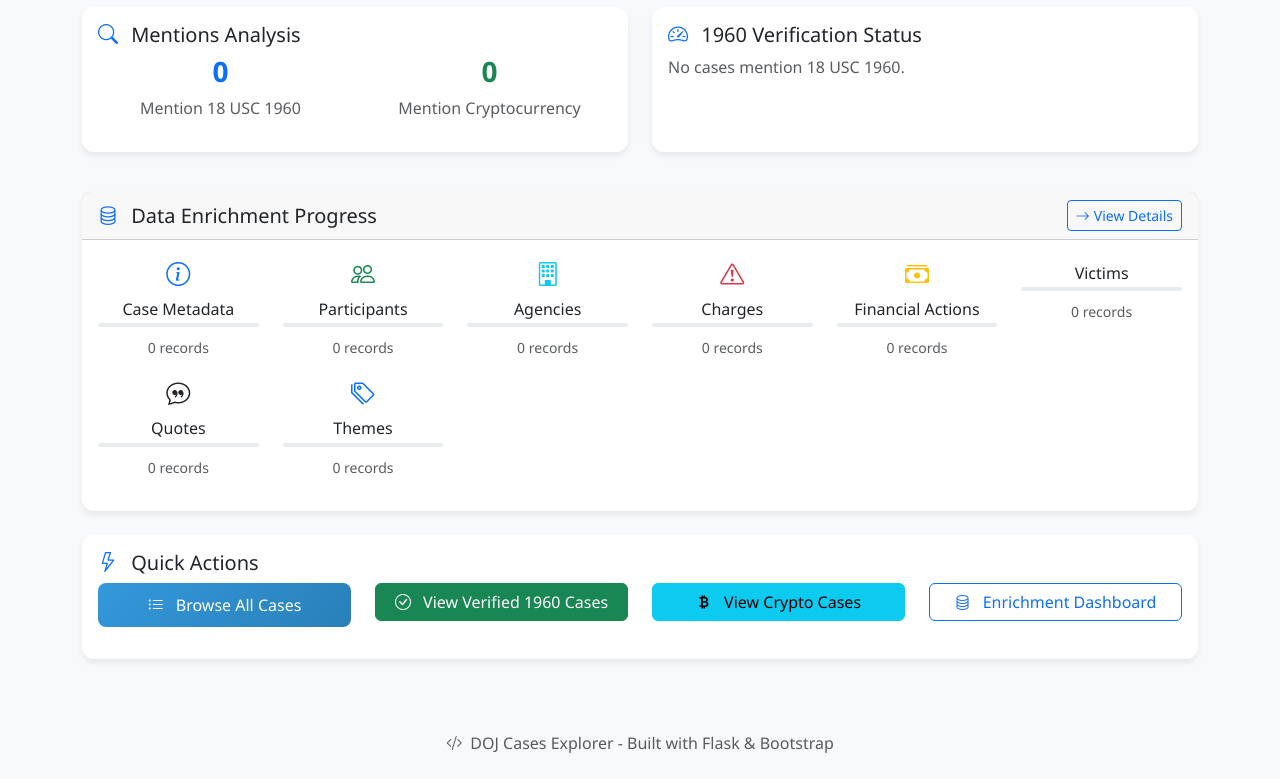
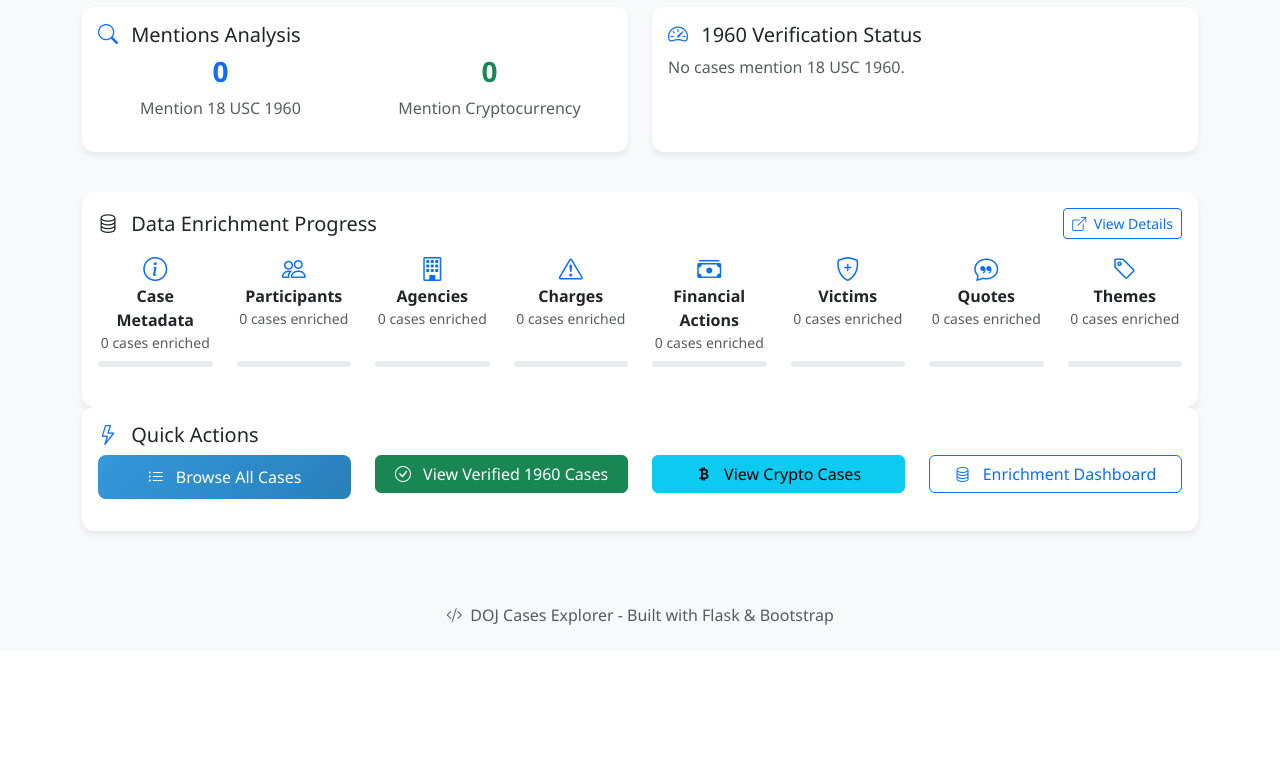
Before and after one commit to actuallyrizzn/project1960, a Flask app: page / in a window 1280 px wide. Shown: the part 363-1142 px from the top of the page. After the commit the page ends 988 px from the top, so only its background shows below. Run offline with Flask 3, Linux system fonts and the light colour scheme; data that the repository does not hold is empty.

Commit message:
feat(dashboard): Add progress bars and fix stats logic
Reworked the main dashboard to include progress bars for each enrichment category, providing a better visual overview. Fixed the backend statistics to accurately count distinct enriched cases, not just total records. Replaced a broken icon to ensure UI consistency.

```diff
--- a/app.py
+++ b/app.py
@@ -117,7 +117,10 @@ def get_stats():
     stats['enrichment'] = {}
     for table in enrichment_tables:
         try:
-            count = conn.execute(f'SELECT COUNT(*) FROM {table}').fetchone()[0]
+            # For all enrichment tables, we should count the number of unique cases
+            # that have been processed, not the total number of rows, especially for
+            # one-to-many relationships (like participants, charges, etc.).
+            count = conn.execute(f'SELECT COUNT(DISTINCT case_id) FROM {table}').fetchone()[0]
             stats['enrichment'][table] = count
         except sqlite3.OperationalError:
             stats['enrichment'][table] = 0
--- a/templates/index.html
+++ b/templates/index.html
@@ -124,55 +124,52 @@
     </div>
 </div>
 
-<!-- Enrichment Progress -->
-{% if stats.enrichment %}
-<div class="row mb-4">
-    <div class="col-12">
+<!-- Data Enrichment Progress -->
 <div class="card">
-            <div class="card-header d-flex justify-content-between align-items-center">
-                <h5 class="mb-0">
-                    <i class="bi bi-database me-2 text-primary"></i>
+    <div class="card-body">
+        <div class="d-flex justify-content-between align-items-center mb-3">
+            <h5 class="card-title mb-0">
+                <i class="bi bi-database me-2"></i>
                 Data Enrichment Progress
             </h5>
-                <a href="{{ url_for('enrichment_dashboard') }}" class="btn btn-outline-primary btn-sm">
-                    <i class="bi bi-arrow-right me-1"></i>View Details
+            <a href="{{ url_for('enrichment_dashboard') }}" class="btn btn-sm btn-outline-primary">
+                <i class="bi bi-box-arrow-up-right me-1"></i>
+                View Details
             </a>
         </div>
-            <div class="card-body">
-                <div class="row">
-                    {% set enrichment_tables = [
-                        ('case_metadata', 'Case Metadata', 'bi-info-circle', 'primary'),
-                        ('participants', 'Participants', 'bi-people', 'success'),
-                        ('case_agencies', 'Agencies', 'bi-building', 'info'),
-                        ('charges', 'Charges', 'bi-exclamation-triangle', 'danger'),
-                        ('financial_actions', 'Financial Actions', 'bi-cash-stack', 'warning'),
-                        ('victims', 'Victims', 'bi-heart-broken', 'secondary'),
-                        ('quotes', 'Quotes', 'bi-chat-quote', 'dark'),
-                        ('themes', 'Themes', 'bi-tags', 'primary')
+
+        <div class="row text-center">
+            {% set enrichment_items = [
+                ('case_metadata', 'Case Metadata', 'bi-info-circle'),
+                ('participants', 'Participants', 'bi-people'),
+                ('case_agencies', 'Agencies', 'bi-building'),
+                ('charges', 'Charges', 'bi-exclamation-triangle'),
+                ('financial_actions', 'Financial Actions', 'bi-cash-stack'),
+                ('victims', 'Victims', 'bi-shield-plus'),
+                ('quotes', 'Quotes', 'bi-chat-quote'),
+                ('themes', 'Themes', 'bi-tag')
             ] %}
 
-                    {% for table_key, table_name, icon, color in enrichment_tables %}
-                    <div class="col-md-3 col-lg-2 mb-3">
-                        <div class="text-center">
-                            <div class="mb-2">
-                                <i class="bi {{ icon }} fs-4 text-{{ color }}"></i>
+            {% for table, name, icon in enrichment_items %}
+            <div class="col-lg col-md-4 col-6 mb-4">
+                <div class="d-flex flex-column h-100">
+                    <div>
+                        <i class="bi {{ icon }} h4 text-primary"></i>
+                        <p class="mb-0 fw-bold">{{ name }}</p>
+                        <p class="text-muted small mb-2">{{ stats.enrichment.get(table, 0) }} cases enriched</p>
                     </div>
-                            <h6 class="mb-1">{{ table_name }}</h6>
-                            <div class="progress mb-2" style="height: 4px;">
-                                {% set count = stats.enrichment[table_key] %}
-                                {% set percentage = (count / stats.total_cases * 100) if stats.total_cases > 0 else 0 %}
-                                <div class="progress-bar bg-{{ color }}" style="width: {{ percentage }}%"></div>
+                    <div class="mt-auto">
+                        <div class="progress" style="height: 6px;" title="{{ '%.1f'|format((stats.enrichment.get(table, 0) / stats.verified_yes * 100) if stats.verified_yes > 0 else 0) }}%">
+                            {% set percentage = (stats.enrichment.get(table, 0) / stats.verified_yes * 100) if stats.verified_yes > 0 else 0 %}
+                            <div class="progress-bar" role="progressbar" style="width: {{ percentage }}%;"></div>
                         </div>
-                            <small class="text-muted">{{ count }} records</small>
+                    </div>
                 </div>
             </div>
             {% endfor %}
         </div>
     </div>
 </div>
-    </div>
-</div>
-{% endif %}
 
 <!-- Quick Actions -->
 <div class="row">
```
Lines whose indentation alone changed are shown as unchanged.
